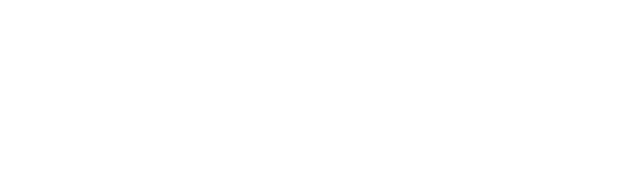
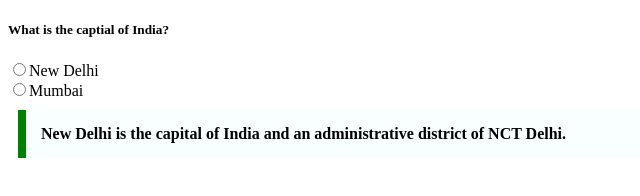
Before and after one commit to acciojob/trivia-Debalina99, a website: page main.html in a window 1280 px wide. Shown: the whole page, without its empty margins (0-640 px from the left). Drawn offline with Linux system fonts and the light colour scheme.

Commit message:
created a submission

```diff
--- a/main.html
+++ b/main.html
@@ -8,6 +8,11 @@
 
 <body>
 	<!-- the entire body must be written by student -->
+	<h5>What is the captial of India?</h5>
+	<input type="radio"><label>New Delhi</label><br>
+	<input type="radio"><label>Mumbai</label>
+	<blockquote>New Delhi is the capital of India and an administrative district of NCT Delhi.</blockquote>
+
     <script type="text/javascript" src="./script.js">
 </script>
 
--- a/styles.css
+++ b/styles.css
@@ -1,2 +1,10 @@
 
 /* Your CSS Code here. */
+blockquote{
+	max-width:600px;
+	margin:10px;
+	padding:15px;
+	border-left:8px solid green;
+	background-color:#f8fffe;
+	font-weight:bold;
+}
```
